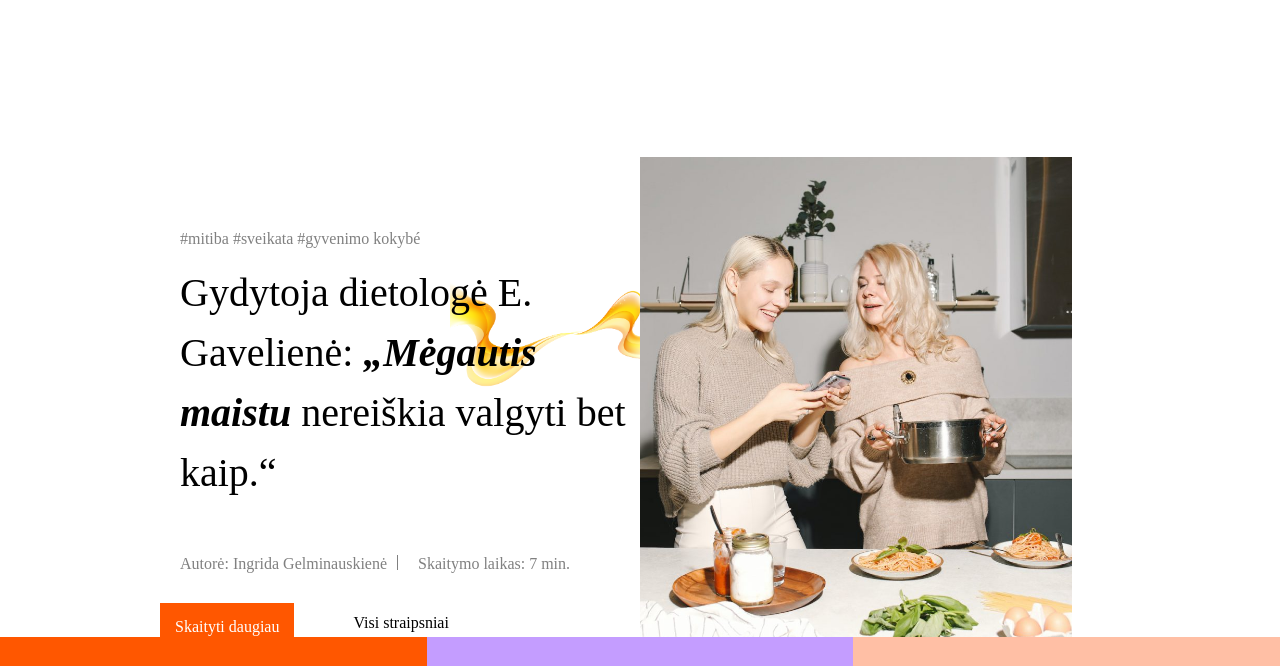
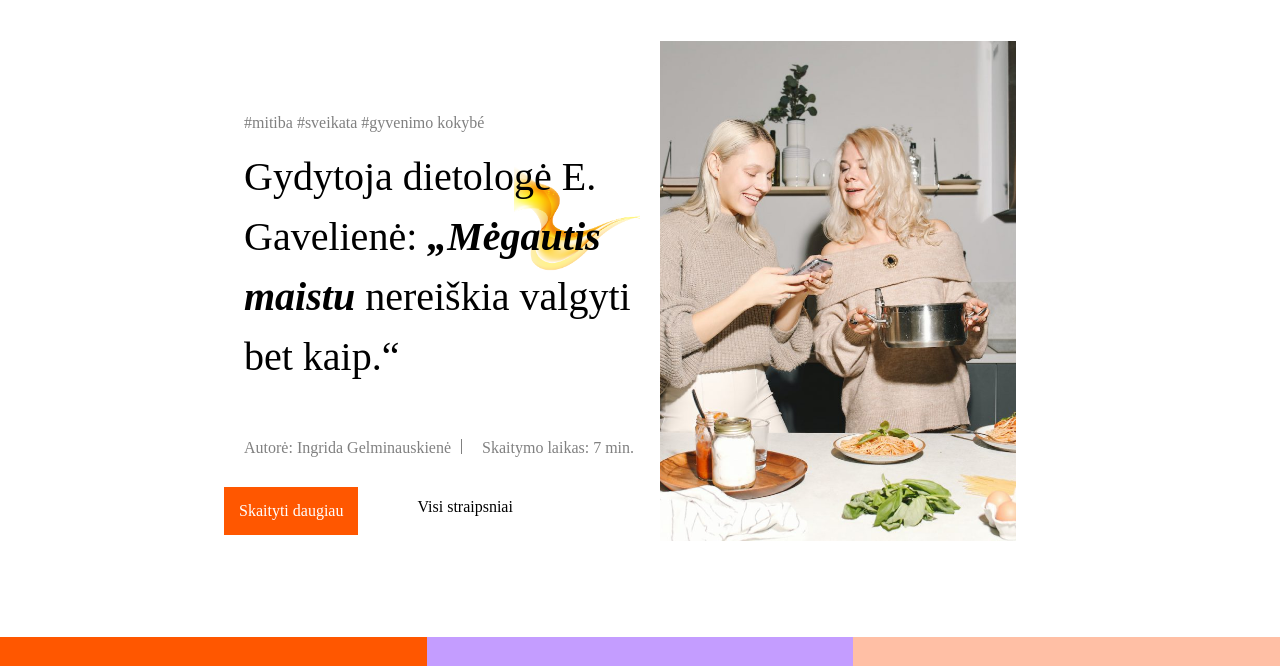
Before and after one commit to tomicoindaclub/awwwards-team-project, a plain HTML site: page frontend/index.html in a window 1280 px wide. Shown: the part 103-769 px from the top of the page. Drawn offline with Linux system fonts and the light colour scheme; a script that the page names is missing.

Commit message:
html css fix

```diff
--- a/frontend/index.html
+++ b/frontend/index.html
@@ -55,16 +55,11 @@
           </div>
           <div class="sentence">
             <p class="sentence-p">
-              Gydytoja dietologė E.<br />
-              Gavelienė:
+              Gydytoja dietologė E. Gavelienė:
               <em>
-                <strong>
-                  „Mėgautis<br />
-                  maistu
-                </strong>
+                <strong> „Mėgautis maistu </strong>
               </em>
-              nereiškia valgyti bet<br />
-              kaip.“
+              nereiškia valgyti bet kaip.“
             </p>
           </div>
           <div class="div-span">
--- a/frontend/style.css
+++ b/frontend/style.css
@@ -92,29 +92,28 @@ header {
 /* --- end of CSS header --- */
 
 .section-1 {
-  display: grid;
+  display: flex;
   height: 80vh;
-  grid-template-columns: 1fr 1fr;
-  grid-template-rows: 1fr;
   justify-content: center;
   align-items: center;
-  padding: 10rem;
+  padding-left: 14rem;
+  padding-right: 14rem;
+  padding-bottom: 3rem;
 }
 
 .section-1-div-1 {
-  grid-column: 1/2;
-  grid-row: 1/2;
   background-image: url(./img/Gold-Colorful-lines-abstract-background-vector-PNG.png);
   background-size: 200px;
   background-repeat: no-repeat;
   background-position: 290px 110px;
+  width: 50%;
 }
 
 .section-1-div-2 {
-  grid-column: 2/3;
-  grid-row: 1/2;
   justify-content: center;
   align-items: center;
+  width: 50%;
+  padding-left: 20px;
 }
 
 .img-cooking {
```
